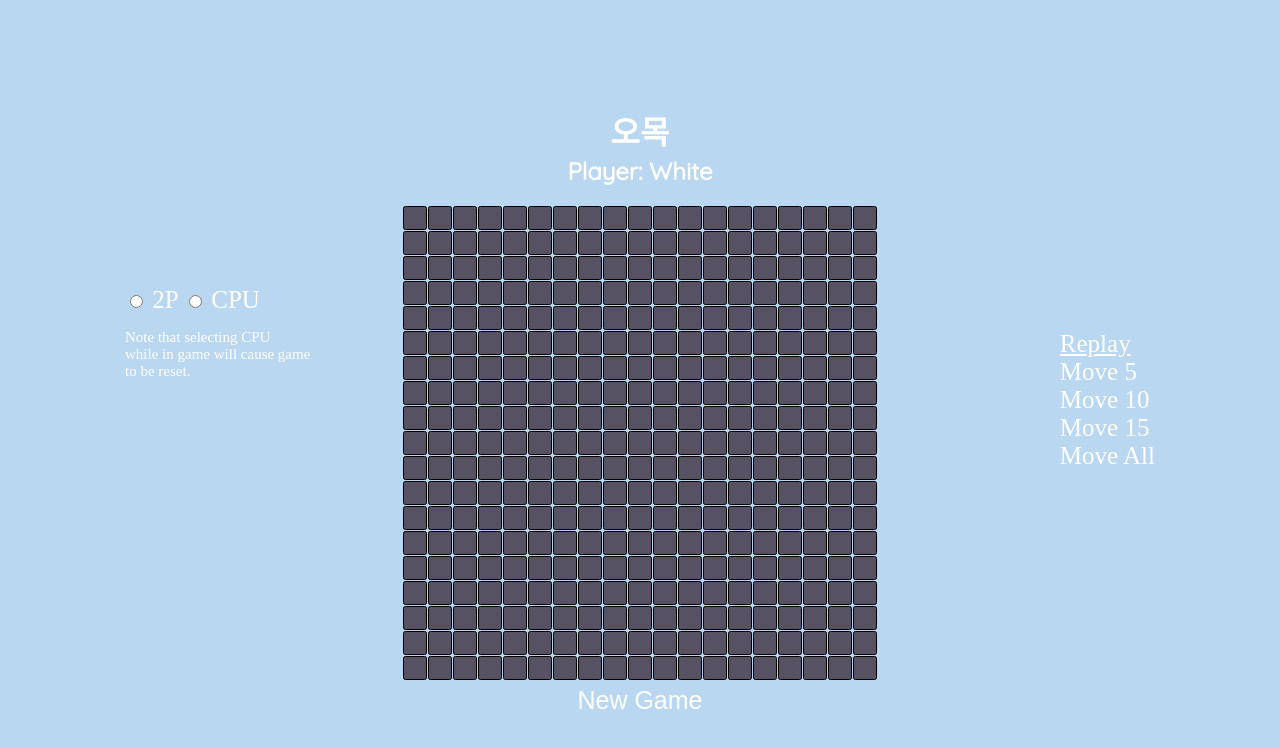
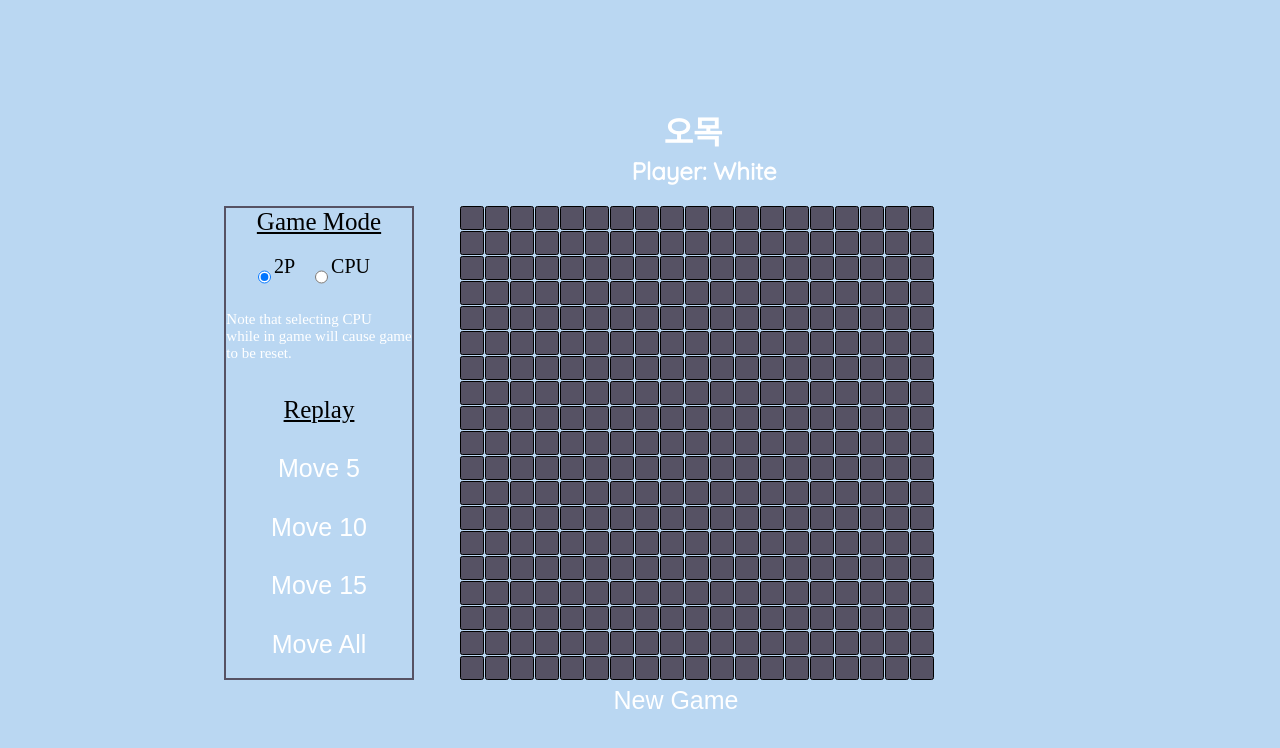
Before and after one commit to baeddavid/omok, a plain HTML site: page index.html in a window 1280 px wide. Drawn offline with Linux system fonts and the light colour scheme.

Commit message:
stlye css

```diff
--- a/css/style.css
+++ b/css/style.css
@@ -9,6 +9,7 @@ h1 {
     font-family: 'Quicksand', sans-serif;
     color: white;
     height: 1vh;
+    margin-right: 15%;
 }
 
 h2 {
@@ -16,13 +17,23 @@ h2 {
     color: white;
 }
 
+/* body {
+    height: 100vh;
+    margin: 0;
+    display: grid;
+    flex-direction: column;
+    align-items: center;
+    align-content: center;
+    background-color: #BAD7F2;
+} */
+
 body {
     height: 100vh;
     margin: 0;
-    display: flex;
+    display: grid;
     flex-direction: column;
-    justify-content: center;
     align-items: center;
+    align-content: center;
     background-color: #BAD7F2;
 }
 
@@ -37,12 +48,94 @@ body {
     margin-top: 10px;
 }
 
-#reset {
-    margin-top: 5px;
+button :hover {
+    color: black;
+}
+
+section.playable {
+    display: grid;
+    grid-template-columns: repeat(19, 3vh);
+    grid-template-rows: repeat(19, 3vh);
+    border-radius: 5%;
+    grid-gap: 1px;
+}
+
+/* section.leftBar {
+    display: inline-grid;
+    color: white;
+    position: absolute;
+    left: 100px;
+    bottom: 150px;
+    font-size: 25px;
+    border: 2px solid #565264;
+    justify-items: center;
+} */
+
+section.leftBar {
+    display: grid;
+    color: white;
+    position: relative;
+    font-size: 25px;
+    border: 2px solid #565264;
+    justify-items: center;
+    margin-right: 5%;
+}
+
+section.playable div {
+    border: 1px solid black;
+    border-radius: 10%;
+    background-color: #565264;
+  }
+
+section.playable :hover {
+    background-color: #706677;
+    cursor: pointer;
+  }
+
+section.leftBar input {
+    color: black;
+}
+
+section.leftBar label {
+    color: black;
+    font-size: 20px;
+    padding-right: 15px;
+}
+
+.container {
+    display: flex;
+    flex-direction: row-reverse;
+    margin-right: 27%;
+}
+
+.title {
+    display: flex;
+    justify-content: center;
+}
+
+.header {
+    text-decoration: underline;
+    justify-content: center;
+    color: black;
+}
+
+.etc {
+    color: black;
+}
+
+
+.player {
+    display: flex;
+    justify-content: center;
 }
 
 .playable {
     background-color: #BAD7F2;
+}
+
+.win {
+    display: flex;
+    justify-content: center;
 }
 
 .mrk {
@@ -56,48 +149,24 @@ body {
     font-family: 'Quicksand', sans-serif;
     color: white;
     font-size: 45px;
-
 }
 
-section.playable {
+.heading {
     display: grid;
-    grid-template-columns: repeat(19, 3vh);
-    grid-template-rows: repeat(19, 3vh);
-    border-radius: 5%;
-    grid-gap: 1px;
-  }
-
-section.rightBar {
-    color: white;
-    position: absolute;
-    right: 125px;
-    font-size: 25px;
     justify-content: center;
-}
-
-section.leftBar {
-    color: white;
-    position: absolute;
-    left: 125px;
-    bottom: 405px;
-    font-size: 25px;
-}
-
-section.playable div {
-    border: 1px solid black;
-    border-radius: 10%;
-    background-color: #565264;
-  }
-
-section.playable :hover {
-    background-color: #706677;
-    cursor: pointer;
-  }
-
-  .header {
-      text-decoration: underline;
+    margin-left: 10%;
 }
 
 #note {
     font-size: 15px;
 }
+
+ #container {
+     display: flex;
+ }
+
+ #reset {
+    margin-top: 5px;
+    margin-left: 45%;
+    width: 200px;
+}
--- a/index.html
+++ b/index.html
@@ -9,10 +9,14 @@
 
 </head>
 <body>
+    <div class="heading">
         <div class="win"></div>
+        <div class="title">
             <h1>오목</h1>
+        </div>
         <h2 class="player">Player: White</h2>
-    <div class="border">
+    </div>
+ <div class="container">
         <section class="playable">
             <div id="c0r0"></div>
             <div id="c0r1"></div>
@@ -393,24 +397,23 @@
             <div id="c18r17"></div>
             <div id="c18r18"></div>
         </section>
-    </div>
 
     <section class="leftBar">
-        <input type="radio" id='2P' name="choice" value="2P">
+            <div class="header">Game Mode</div>
+        <div id="container">
+            <input type="radio" id='2P' name="choice" value="2P" checked>
             <label for="2P">2P</label>
             <input type="radio" id='CPU' name="choice" value="CPU">
             <label for="CPU">CPU</label>
+        </div>
         <p id="note">Note that selecting CPU<br>while in game will cause game<br> to be reset.</p>
+        <div class="header">Replay</div>
+        <button class="mv5">Move 5</button>
+        <button class="mv10">Move 10</button>
+        <button class="mv15">Move 15</button>
+        <button class="mvA">Move All</button>
     </section>
-
-    <section class="rightBar">
-        <div class="header">Replay</div>
-        <div class="mv5">Move 5</div>
-        <div class="mv10">Move 10</div>
-        <div class="mv15">Move 15</div>
-        <div class="mvA">Move All</div>
-    </section>
-
+</div>
     <button id="reset">New Game</button>
     <script src="js/app.js"></script>
   </body>
--- a/js/app.js
+++ b/js/app.js
@@ -1,6 +1,6 @@
 /*----- app's state (variables) -----*/
 let board, history;
-let isPlayerWhite, winnerPresent;
+let isPlayerWhite, winnerPresent, is2p;
 /*----- event listeners -----*/
 let cell = document.querySelector('section.playable');
 cell.addEventListener('click', handleClick);
@@ -8,16 +8,16 @@ cell.addEventListener('click', handleClick);
 let rst = document.getElementById('reset');
 rst.addEventListener('click', reset);
 
-let mv5 = document.querySelector('div.mv5');
+let mv5 = document.querySelector('button.mv5');
 mv5.addEventListener('click', replay5);
 
-let mv10 = document.querySelector('div.mv10');
+let mv10 = document.querySelector('button.mv10');
 mv10.addEventListener('click', replay10);
 
-let mv15 = document.querySelector('div.mv15');
+let mv15 = document.querySelector('button.mv15');
 mv15.addEventListener('click', replay15);
 
-let mvA = document.querySelector('div.mvA');
+let mvA = document.querySelector('button.mvA');
 mvA.addEventListener('click', replayA);
 /*----- functions -----*/
 play();
@@ -57,7 +57,7 @@ function handleClick(evt) {
                 return;
             }
             isPlayerWhite = false;
-            document.querySelector('.player').innerHTML = 'Player: Black'
+            document.querySelector('.player').innerHTML = '<span class="etc">Player: Black</span>'
         }
     } else {
         if(board[idxArr[0]][idxArr[1]] != null) {
```
Lines whose indentation alone changed are shown as unchanged.
